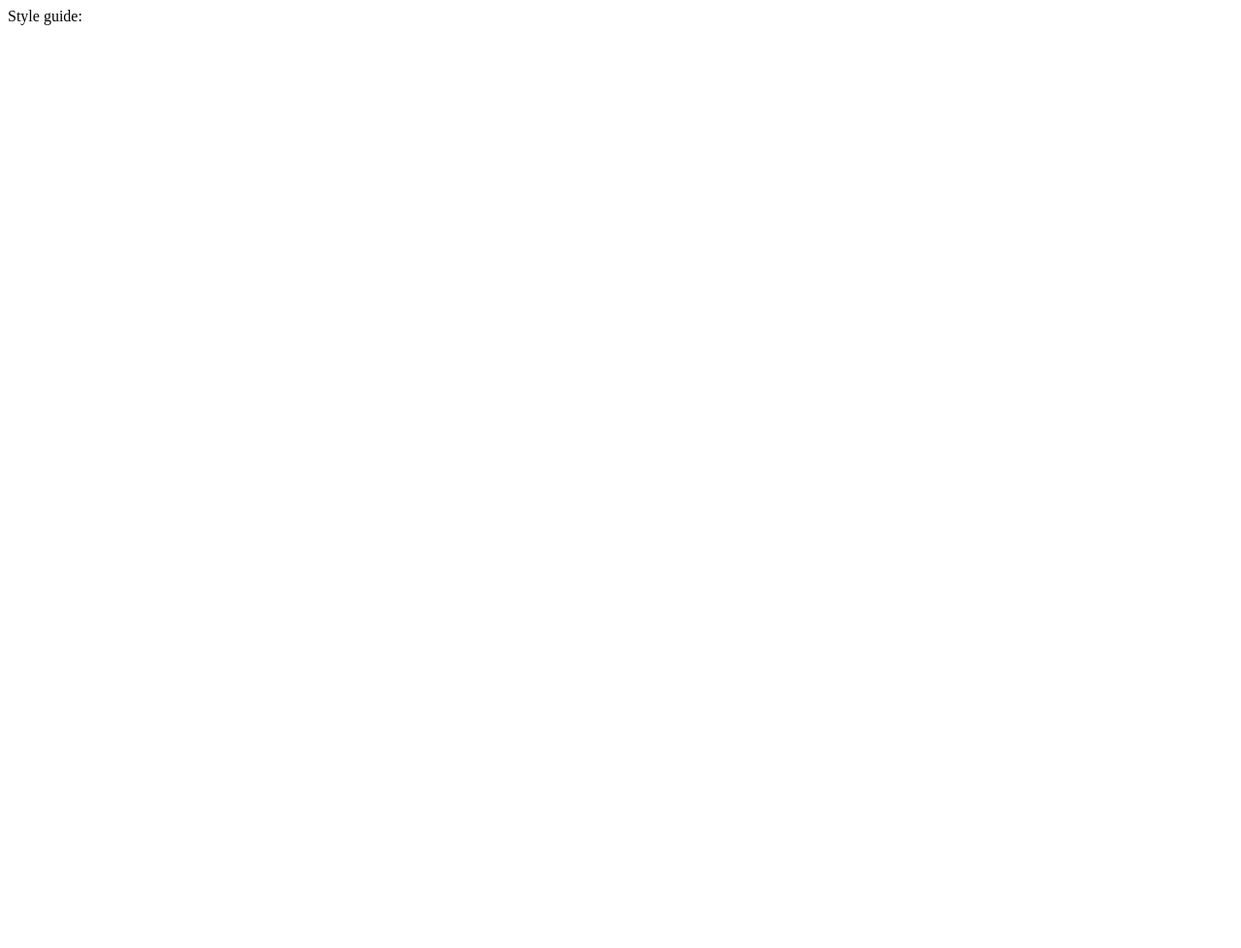
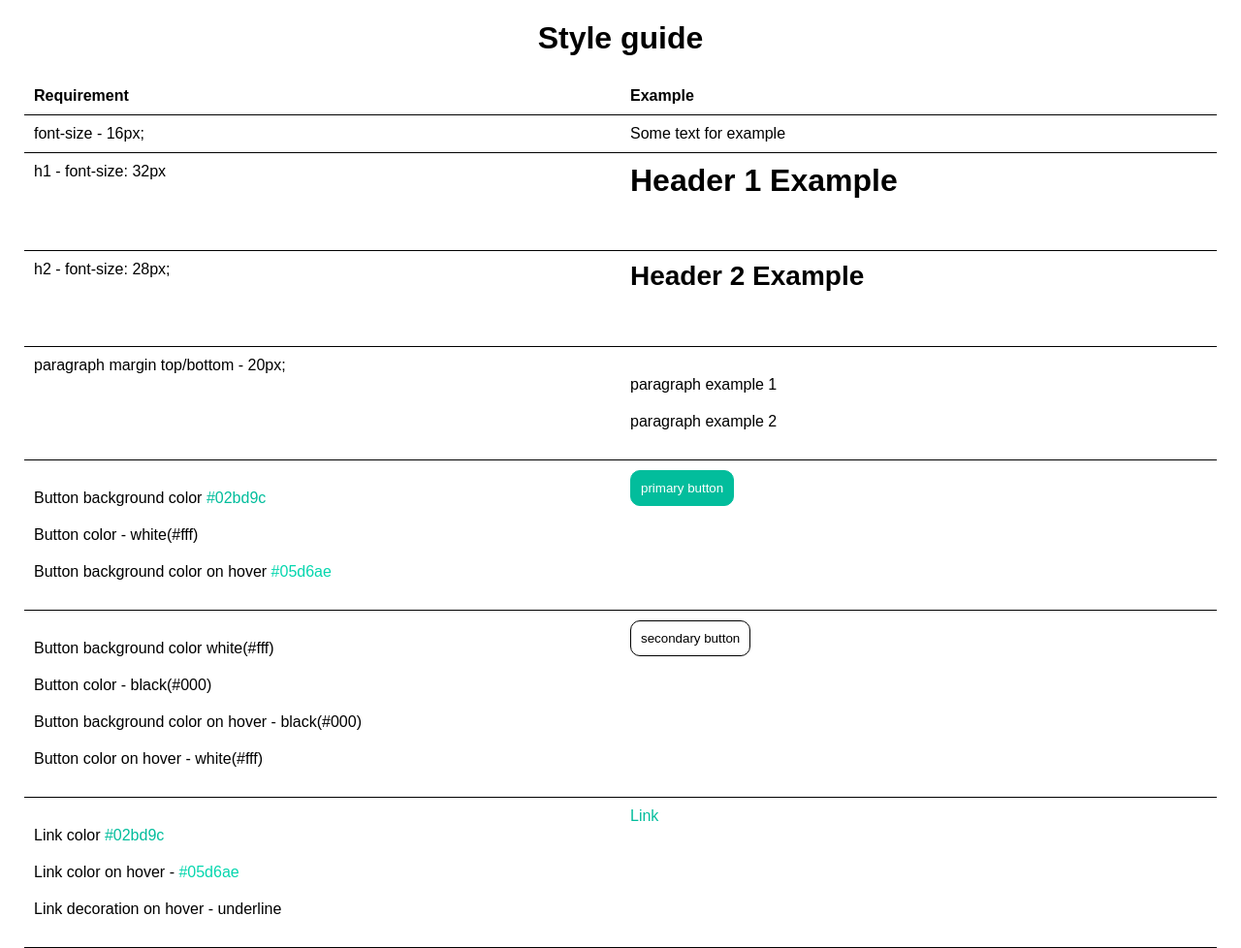
Before and after one commit to sg-qa-test/sg-qa-test.github.io, a plain HTML site: page docs/style-guide.html in a window 1280 px wide. Shown: the whole page at 97% size. Before the commit the page ends 800 px from the top, so only its background shows below. Drawn offline with Linux system fonts and the light colour scheme.

Commit message:
Add style guild page

```diff
--- a/docs/style-guide.html
+++ b/docs/style-guide.html
@@ -4,8 +4,118 @@
     <meta charset="UTF-8" />
     <meta name="viewport" content="width=device-width, initial-scale=1.0" />
     <title>Style guide</title>
+    <style>
+      body {
+        font-family: sans-serif;
+        margin: 0 auto;
+        padding: 0;
+        max-width: 1230px;
+        font-size: 16px;
+      }
+      button {
+        border-radius: 10px;
+        padding: 10px;
+        outline: none;
+      }
+
+      button.primary {
+        border: 1px solid #02bd9c;
+        background-color: #02bd9c;
+        color: #fff;
+      }
+
+      button.primary:hover {
+        border: 1px solid #05d6ae;
+        background-color: #05d6ae;
+      }
+
+      button.secondary {
+        border: 1px solid #000;
+        background-color: #fff;
+        color: #000;
+      }
+
+      button.secondary:hover {
+        border: 1px solid #000;
+        background-color: #000;
+        color: #fff;
+      }
+
+      p {
+        margin: 20px 0;
+      }
+
+      a {
+        font-weight: 500;
+        padding: 0;
+        color: #02bd9c;
+        text-decoration: none;
+      }
+
+      a:hover {
+        color: #05d6ae;
+        text-decoration: underline;
+      }
+      .style-guide {
+        display: grid;
+        grid-template-columns: 1fr 1fr;
+        align-items: center;
+      }
+      .style-guide > * {
+        border-bottom: 1px solid black;
+        box-sizing: border-box;
+        padding: 10px;
+        height: 100%;
+      }
+      h1 {
+        font-size: 32px;
+      }
+
+      h2 {
+        font-size: 28px;
+      }
+    </style>
   </head>
   <body>
-    <div>Style guide:</div>
+    <h1 style="text-align: center">Style guide</h1>
+    <div class="style-guide">
+      <div style="font-weight: bold">Requirement</div>
+      <div style="font-weight: bold">Example</div>
+      <div>font-size - 16px;</div>
+      <div>Some text for example</div>
+      <div>h1 - font-size: 32px</div>
+      <h1>Header 1 Example</h1>
+      <div>h2 - font-size: 28px;</div>
+      <h2>Header 2 Example</h2>
+      <div>paragraph margin top/bottom - 20px;</div>
+      <div>
+        <p>paragraph example 1</p>
+        <p>paragraph example 2</p>
+      </div>
+      <div>
+        <p>
+          Button background color <span style="color: #02bd9c">#02bd9c</span>
+        </p>
+        <p>Button color - white(#fff)</p>
+        <p>
+          Button background color on hover
+          <span style="color: #05d6ae">#05d6ae</span>
+        </p>
+      </div>
+      <div><button class="primary">primary button</button></div>
+      <div>
+        <p>Button background color white(#fff)</p>
+        <p>Button color - black(#000)</p>
+        <p>Button background color on hover - black(#000)</p>
+        <p>Button color on hover - white(#fff)</p>
+      </div>
+      <div><button class="secondary">secondary button</button></div>
+      <div>
+        <p>Link color <span style="color: #02bd9c">#02bd9c</span></p>
+        <p>Link color on hover - <span style="color: #05d6ae">#05d6ae</span></p>
+        <p>Link decoration on hover - underline</p>
+      </div>
+      <div><a href="#">Link</a></div>
+    </div>
   </body>
 </html>
```
Also changed, not shown: docs/index.html (+12 -4 lines), docs/mobile.html (+2 -0 lines), docs/registration.html (+29 -13 lines).
